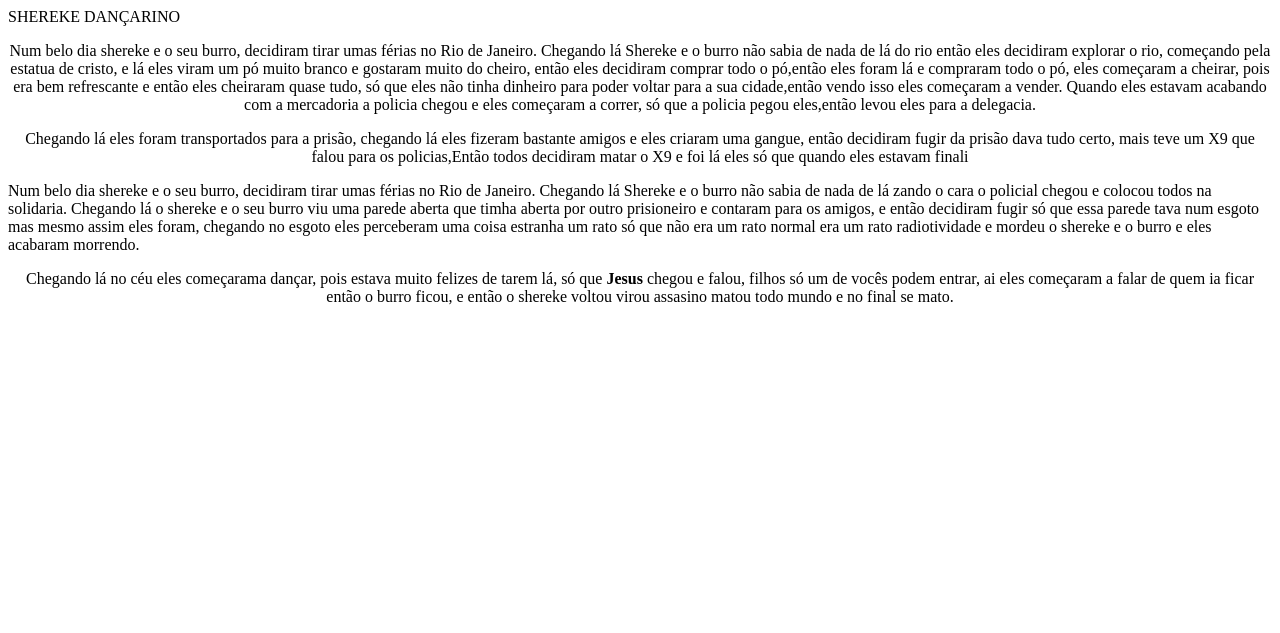
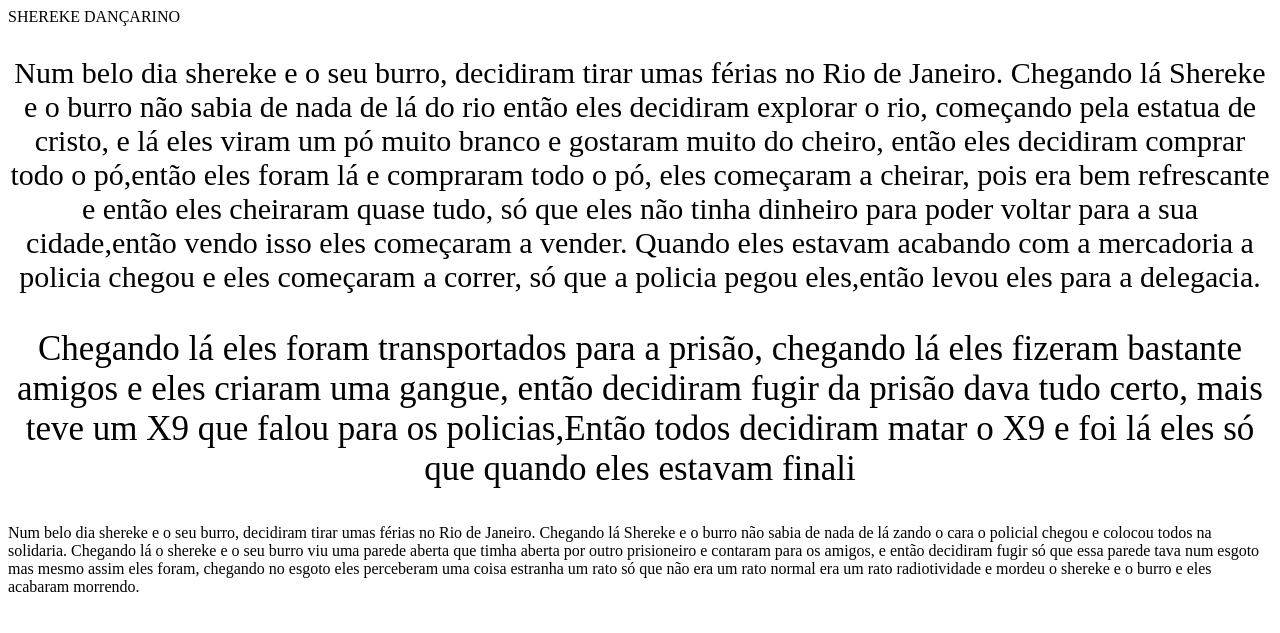
Before and after one commit to correinha/emilly1AHTML, a plain HTML site: page indexe.html in a window 1280 px wide. Shown: the top 633 px of the page. Drawn offline with Linux system fonts and the light colour scheme.

Commit message:
atualização

```diff
--- a/indexe.html
+++ b/indexe.html
@@ -1,8 +1,9 @@
 
 
 <!DOCTYPE html>
-<html
- <head>
+<html>
+<head></head>
+
    <meta charset="utf-8">
    <meta name="viewport" content="width=device-width, initial-scale=1">
    <title></title>
@@ -10,9 +11,9 @@
 <body>
 
  SHEREKE DANÇARINO
-<p style="text-align:center",font-sizl:30 pix>Num belo dia shereke e o seu burro, decidiram tirar umas férias no Rio de Janeiro. Chegando lá Shereke e o burro não sabia de nada de lá do rio então eles decidiram explorar o rio, começando pela estatua de cristo, e lá eles viram um pó muito branco e gostaram muito do cheiro, então eles decidiram comprar todo o pó,então eles foram lá e compraram todo o pó, eles começaram a cheirar, pois era bem refrescante e então eles cheiraram quase tudo, só que eles não tinha dinheiro para poder voltar para a sua cidade,então vendo isso eles começaram a vender. Quando eles estavam acabando com a mercadoria a policia chegou e eles começaram a correr, só que a policia pegou eles,então levou eles para a delegacia.</p>
-<p style="text-align:center",font-sizl:35 pix>Chegando lá eles foram transportados para a prisão, chegando lá eles fizeram bastante amigos e eles criaram uma gangue, então decidiram fugir da prisão dava tudo certo, mais teve um X9 que falou para os policias,Então todos decidiram matar o X9 e foi lá eles só que quando eles estavam finali<p>Num belo dia shereke e o seu burro, decidiram tirar umas férias no Rio de Janeiro. Chegando lá Shereke e o burro não sabia de nada de lá zando o cara o policial chegou e colocou todos na solidaria. Chegando lá o shereke e o seu burro viu uma parede aberta  que timha aberta por outro prisioneiro e contaram para os amigos, e então decidiram fugir só que essa parede tava num esgoto mas mesmo assim eles foram, chegando no esgoto eles perceberam uma coisa estranha um rato só que não era um rato normal era um rato radiotividade e mordeu o shereke e o burro e eles acabaram morrendo.</p>
-<p style="text-align:center",font-sizl:40pix>Chegando lá no céu eles começarama dançar, pois estava muito felizes de tarem lá, só que <strong>Jesus</strong> chegou e falou, filhos só um de vocês podem entrar, ai eles começaram a falar de quem ia ficar então o burro ficou, e então o shereke voltou virou assasino matou todo mundo e no final se mato.</p>
+<p style="text-align:center; font-size:30px">Num belo dia shereke e o seu burro, decidiram tirar umas férias no Rio de Janeiro. Chegando lá Shereke e o burro não sabia de nada de lá do rio então eles decidiram explorar o rio, começando pela estatua de cristo, e lá eles viram um pó muito branco e gostaram muito do cheiro, então eles decidiram comprar todo o pó,então eles foram lá e compraram todo o pó, eles começaram a cheirar, pois era bem refrescante e então eles cheiraram quase tudo, só que eles não tinha dinheiro para poder voltar para a sua cidade,então vendo isso eles começaram a vender. Quando eles estavam acabando com a mercadoria a policia chegou e eles começaram a correr, só que a policia pegou eles,então levou eles para a delegacia.</p>
+<p style="text-align:center; font-size:35px">Chegando lá eles foram transportados para a prisão, chegando lá eles fizeram bastante amigos e eles criaram uma gangue, então decidiram fugir da prisão dava tudo certo, mais teve um X9 que falou para os policias,Então todos decidiram matar o X9 e foi lá eles só que quando eles estavam finali<p>Num belo dia shereke e o seu burro, decidiram tirar umas férias no Rio de Janeiro. Chegando lá Shereke e o burro não sabia de nada de lá zando o cara o policial chegou e colocou todos na solidaria. Chegando lá o shereke e o seu burro viu uma parede aberta  que timha aberta por outro prisioneiro e contaram para os amigos, e então decidiram fugir só que essa parede tava num esgoto mas mesmo assim eles foram, chegando no esgoto eles perceberam uma coisa estranha um rato só que não era um rato normal era um rato radiotividade e mordeu o shereke e o burro e eles acabaram morrendo.</p>
+<p style="text-align:center; font-size:40px">Chegando lá no céu eles começarama dançar, pois estava muito felizes de tarem lá, só que <strong>Jesus</strong> chegou e falou, filhos só um de vocês podem entrar, ai eles começaram a falar de quem ia ficar então o burro ficou, e então o shereke voltou virou assasino matou todo mundo e no final se mato.</p>
 
 </body>
 </html>
```
